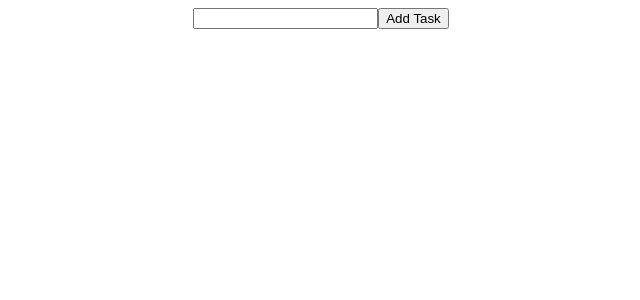
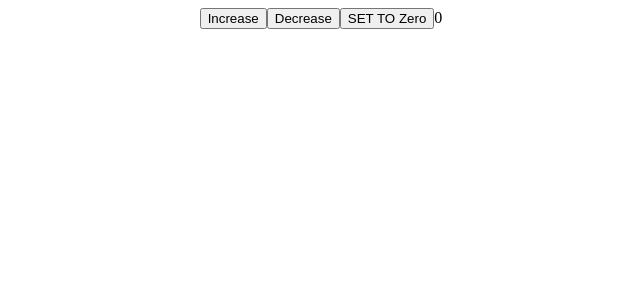
Before and after one commit to major6977/react-app, a React (Create React App) app: page / in a window 1280 px wide. Shown: the top 300 px of the page, without its empty margins (319-959 px from the left). Built offline with nearby package versions, Linux system fonts and the light colour scheme.

Commit message:
added react counter and functions

```diff
--- a/src/App.js
+++ b/src/App.js
@@ -1,36 +1,64 @@
 import "./App.css";
-// import useState hook
+//  import useState hook
 import { useState } from "react";
 
 function App() {
-  // create state to represent todo list (1. name of variable is "todoList, 2. name of function to change variable is "setToDoList", 3. then set initial value of variable to empty array "useState ([])
-  const [todoList, setTodoList] = useState([]);
-  // keep track of value inside input and add it to list 1. create state to represent value of input (1. name of variable is "newTask" 2. name of function to change variable is "setNewTask" 3. then set initial value of variable to empty string "useState("");
-  const [newTask, setNewTask] = useState("");
+  const [count, setCount] = useState(0);
 
-  const handleChange = (event) => {
-    setNewTask(event.target.value);
+  const increase = () => {
+    setCount(count + 1);
   };
 
-  const addTask = () => {
-    const newTodoList = [...todoList, newTask];
-    setTodoList(newTodoList);
+  const decrease = () => {
+    setCount(count - 1);
   };
 
+  const setToZero = () => {
+    setCount(0);
+  };
+
+  // const handleInputChange = (event) => {
+  //   setInputValue(event.target.value);
+  // };
   return (
     <div className="App">
-      <div className="addTask">
-        <input onChange={handleChange} />
-        <button onClick={addTask}> Add Task</button>
-      </div>
-      <div className="list">
-        {todoList.map((task) => {
-          return <h1>{task}</h1>;
-        })}
-      </div>
+      <button onClick={increase}>Increase</button>
+      <button onClick={decrease}>Decrease</button>
+      <button onClick={setToZero}>SET TO Zero</button>
+
+      {count}
     </div>
   );
 }
+
+// create state to represent todo list (1. name of variable is "todoList, 2. name of function to change variable is "setToDoList", 3. then set initial value of variable to empty array "useState ([])
+// const [todoList, setTodoList] = useState([]);
+// keep track of value inside input and add it to list 1. create state to represent value of input (1. name of variable is "newTask" 2. name of function to change variable is "setNewTask" 3. then set initial value of variable to empty string "useState("");
+// const [newTask, setNewTask] = useState("");
+
+//   const handleChange = (event) => {
+//     setNewTask(event.target.value);
+//   };
+
+//   const addTask = () => {
+//     const newTodoList = [...todoList, newTask];
+//     setTodoList(newTodoList);
+//   };
+
+//   return (
+//     <div className="App">
+//       <div className="addTask">
+//         <input onChange={handleChange} />
+//         <button onClick={addTask}> Add Task</button>
+//       </div>
+//       <div className="list">
+//         {todoList.map((task) => {
+//           return <h1>{task}</h1>;
+//         })}
+//       </div>
+//     </div>
+//   );
+// }
 
 // import { useState } from "react";
 
```
